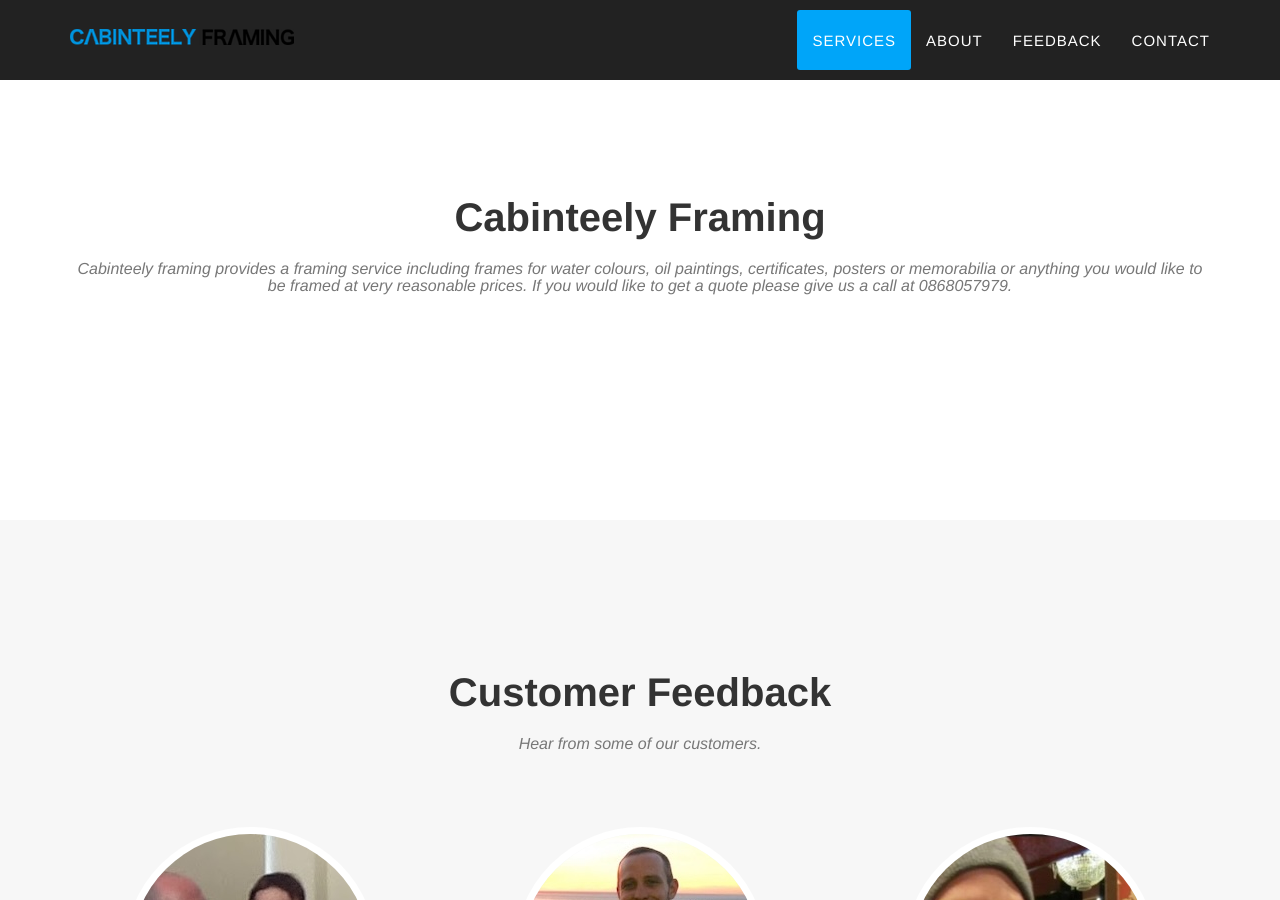
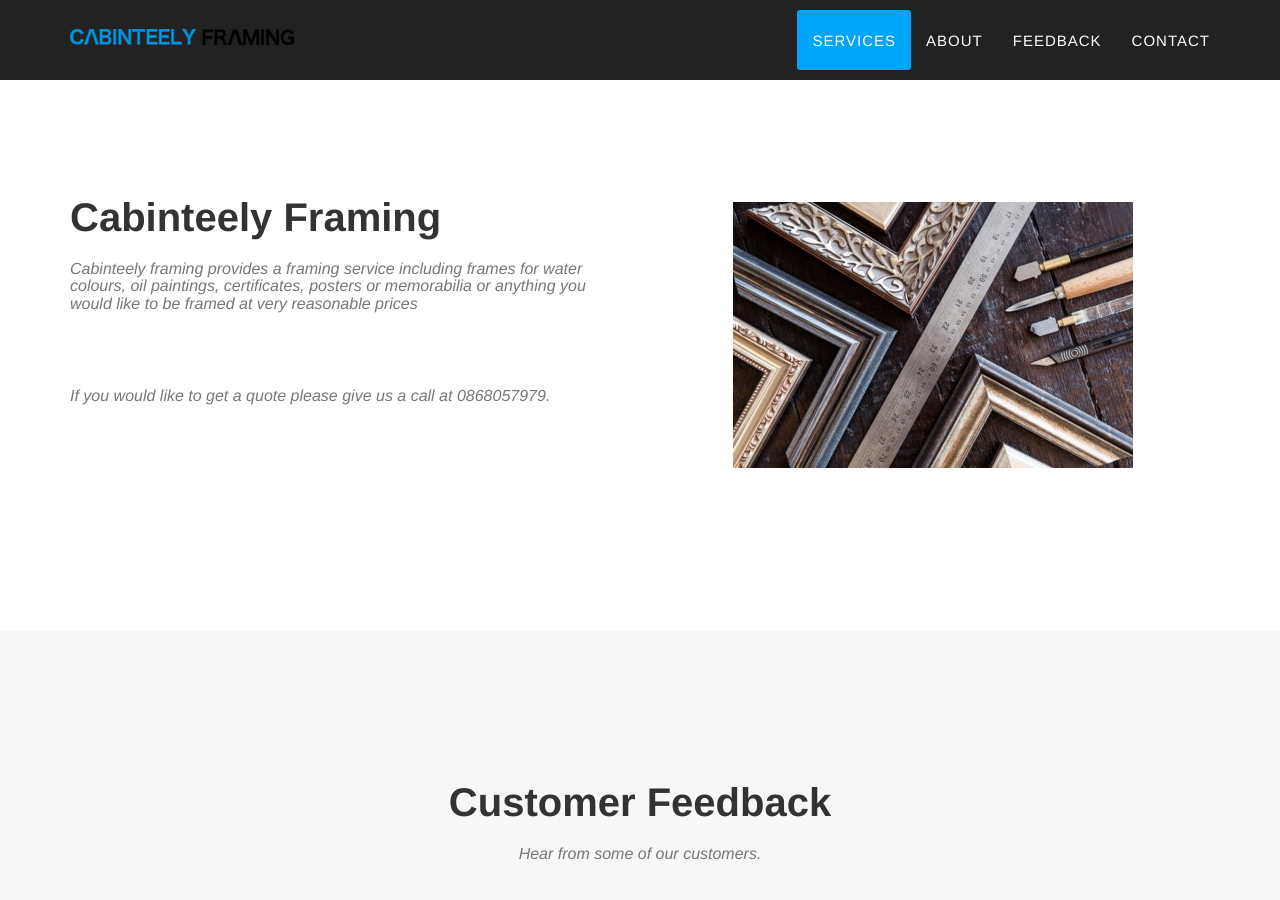
Before and after one commit to cabinteelyframing/cabinteelyframing, a Jekyll site: the page built from index.html, in a window 1280 px wide and 900 px high, scrolled down 1495 px. Built offline with Jekyll 4.4.1, drawn with Linux system fonts in a browser that asks for light colours; some web fonts are replaced.

Commit message:
Adjusting about section

```diff
--- a/_includes/about.html
+++ b/_includes/about.html
@@ -2,9 +2,13 @@
     <section id="about">
         <div class="container">
             <div class="row">
-                <div class="col-lg-12 text-center">
+                <div class="col-lg-6">
                     <h2 class="section-heading">Cabinteely Framing</h2>
-                    <h3 class="section-subheading text-muted">Cabinteely framing provides a framing service including frames for water colours, oil paintings, certificates, posters or memorabilia or anything you would like to be framed at very reasonable prices. If you would like to get a quote please give us a call at 0868057979.</h3>
+                    <h3 class="section-subheading text-muted">Cabinteely framing provides a framing service including frames for water colours, oil paintings, certificates, posters or memorabilia or anything you would like to be framed at very reasonable prices</h3>
+                    <h3 class="section-subheading text-muted">If you would like to get a quote please give us a call at 0868057979.</h3>
+                </div>
+                <div class="col-lg-6">
+                    <span class="team-member" ><img src="img/about/5.jpg" class="img-responsive img-centered" alt="" /></span>
                 </div>
             </div>
 <!--            <div class="row">-->
```
Also changed, not shown: img/about/5.jpg (added).
